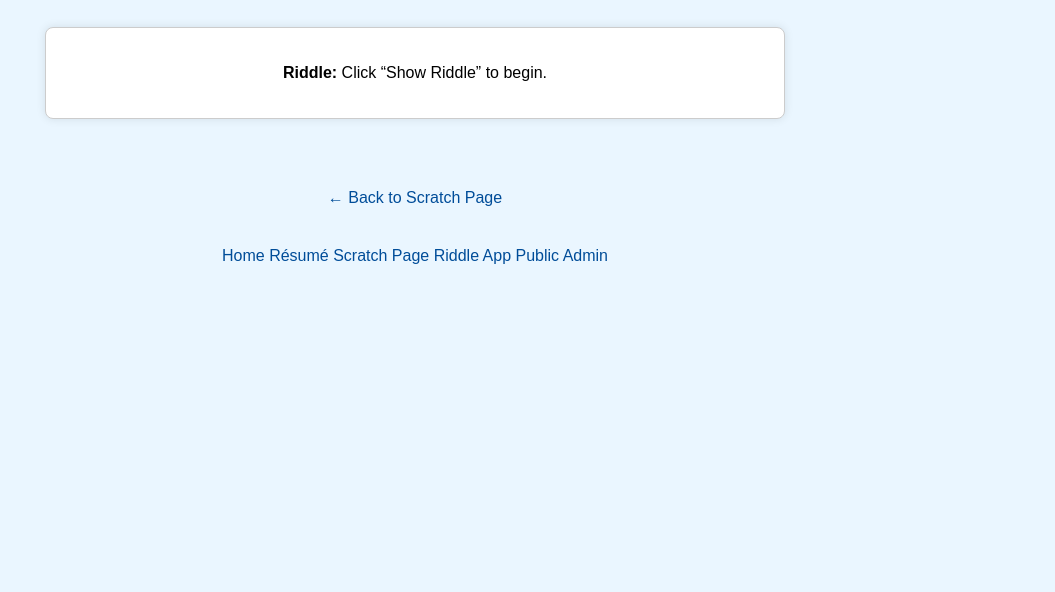
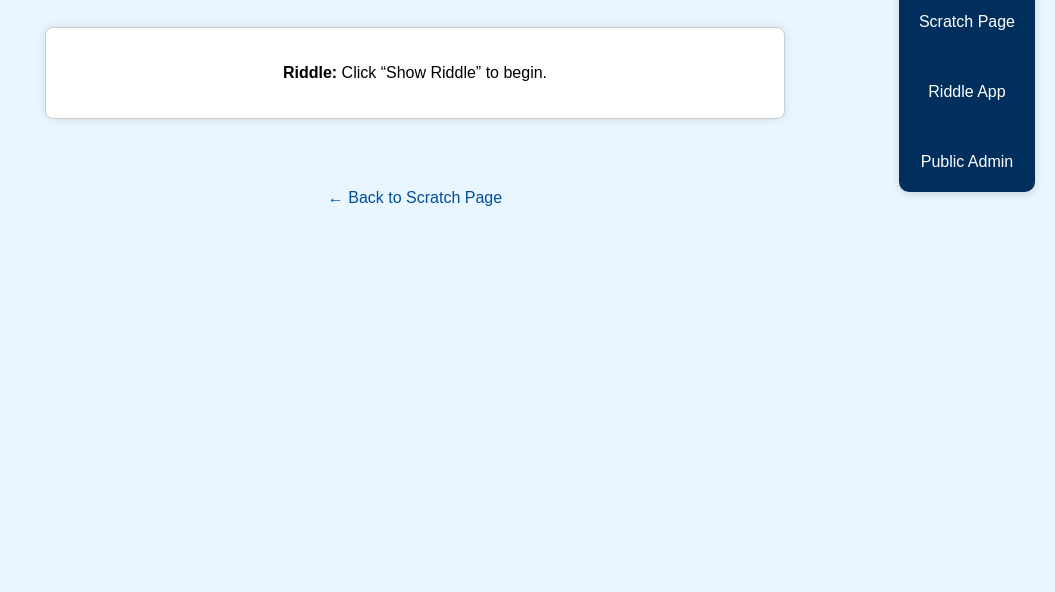
Before and after one commit to dillonsrenfro-ops/dillonsrenfro-ops.github.io, a plain HTML site: page riddle-app.html in a window 1280 px wide. Shown: the part 208-800 px from the top of the page, without its empty margins (225-1280 px from the left). Drawn offline with Linux system fonts and the light colour scheme.

Commit message:
Add styles for navigation box in riddle-app.html
Added CSS styles for navigation box and links.

```diff
--- a/riddle-app.html
+++ b/riddle-app.html
@@ -1,6 +1,33 @@
 <!doctype html>
 <html lang="en">
 <head>
+  <style>
+  :root {
+    --byu-blue: #002E5D;
+    --byu-light-blue: #417DC1;
+  }
+  .nav-box {
+    position: fixed;
+    top: 20px;
+    right: 20px;
+    background: var(--byu-blue);
+    border-radius: 10px;
+    padding: 15px 20px;
+    box-shadow: 0 2px 8px rgba(0,0,0,0.15);
+  }
+  .nav-box a {
+    color: white;
+    text-decoration: none;
+    display: block;
+    padding: 6px 0;
+    font-weight: 500;
+    transition: color 0.2s ease-in-out;
+  }
+  .nav-box a:hover {
+    color: var(--byu-light-blue);
+  }
+</style>
+
   <meta charset="utf-8">
   <meta name="viewport" content="width=device-width, initial-scale=1">
   <title>Dillon’s Riddle Generator</title>
```
